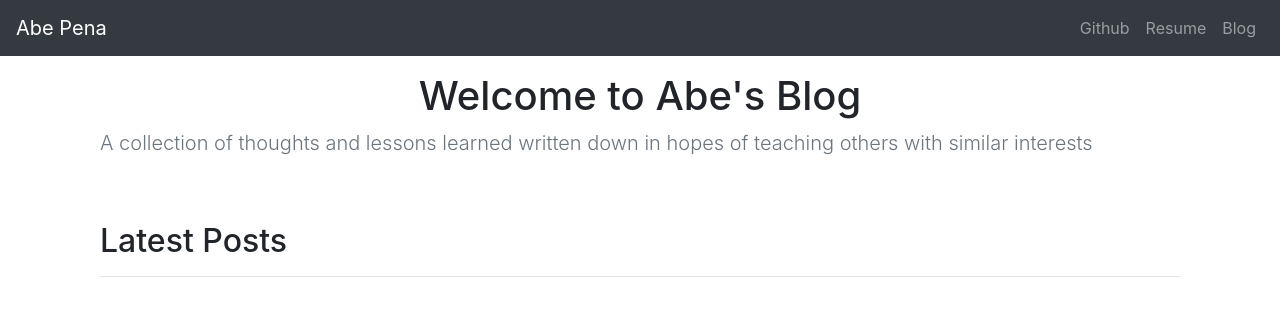
After one commit to Abepena/Django-Projects, a Django app: page /blog/ in a window 1280 px wide. The commit adds this page. Shown: the top 316 px of the page. Run offline with Django 3.2, Linux system fonts and the light colour scheme; data that the repository does not hold is empty; some libraries are stand-ins or nearby versions.

Commit message:
configured static files, set up blog/blogdetail routes

```diff
--- /dev/null
+++ b/portfolio-project/blog/templates/blog/blog_posts.html
@@ -0,0 +1,25 @@
+{% extends "jobs/base.html" %}
+
+{% block body %}
+    <div class="container">
+        <h1 class="text-center pt-3">Welcome to Abe's Blog</h1>
+        <p class="lead text-muted">A collection of thoughts and lessons learned written down in hopes of teaching others with similar interests</p>
+        <br>
+        <br>
+        <h2>Latest Posts</h2>
+        <hr>
+        <div class="row">
+            <div class="col-xs-12">
+                {% for blog in blogposts.all %}
+                <a class="text-center" href="{% url 'blog_detail' blog.id %}"><h3>{{blog.title}}</h3></a>
+                <p class="smaller text-muted text-center">{{ blog.date_only }}</p>
+                <img class="img-fluid d-block mx-auto mb-3 img-thumbnail"src="{{ blog.image.url }}" width=300>
+                <p class="text-muted">{{ blog.summary}} ...</p>
+            </div>
+            {% endfor %}
+        </div>
+    </div>
+
+{% endblock  %}
+
+<h1></h1>
--- /dev/null
+++ b/portfolio-project/blog/urls.py
@@ -0,0 +1,6 @@
+from django.urls import path
+from . import views
+urlpatterns = [
+    path('', views.blog, name='blog'),
+    path('<int:blog_id>/', views.detail, name='blog_detail' )
+]
--- a/portfolio-project/blog/views.py
+++ b/portfolio-project/blog/views.py
@@ -1,3 +1,10 @@
-from django.shortcuts import render
+from django.shortcuts import render, get_object_or_404
+from .models import Blog
+# Create your views here.
+def blog(request):
+    blogposts = Blog.objects.all()
+    return render(request, 'blog/blog_posts.html', {'blogposts': blogposts})
 
-# Create your views here.
+def detail(request, blog_id):
+    blog = get_object_or_404(Blog, pk=blog_id)
+    return render(request, 'blog/detail.html', {'blog': blog})
--- a/portfolio-project/jobs/templates/jobs/_navbar.html
+++ b/portfolio-project/jobs/templates/jobs/_navbar.html
@@ -1,5 +1,6 @@
+{% load static %}
 <nav class="navbar navbar-expand-lg navbar-dark bg-dark">
-    <a class="navbar-brand" href="#">Abe Pena</a>
+    <a class="navbar-brand" href="{% url 'home' %}">Abe Pena</a>
     <button class="navbar-toggler" type="button" data-toggle="collapse" data-target="#navbarNavAltMarkup" aria-controls="navbarNavAltMarkup"
         aria-expanded="false" aria-label="Toggle navigation">
         <span class="navbar-toggler-icon"></span>
@@ -7,10 +8,10 @@
     <div class="collapse navbar-collapse" id="navbarNavAltMarkup">
         <div class="navbar-nav ml-auto">
             <a class="nav-item nav-link
-            " href="#">Github
+            " href="https://github.com/abepena">Github
             </a>
-            <a class="nav-item nav-link" href="#">Resume</a>
-            <a class="nav-item nav-link" href="#">Blog</a>
+            <a class="nav-item nav-link" href="{% static 'resume_placeholder.pdf' %}">Resume</a>
+            <a class="nav-item nav-link" href="{% url 'blog' %}">Blog</a>
         </div>
     </div>
 </nav>
--- a/portfolio-project/jobs/templates/jobs/base.html
+++ b/portfolio-project/jobs/templates/jobs/base.html
@@ -1,21 +1,28 @@
 <!DOCTYPE html>
-{% load staticfiles %}
+{% load static %}
 <html lang="en">
 
 <head>
     <meta charset="UTF-8">
     <meta name="viewport" content="width=device-width, initial-scale=1, shrink-to-fit=no">
-    <title>Base with Bootstrap</title>
+    <title>Abe Pena</title>
     <link rel="stylesheet" href="https://stackpath.bootstrapcdn.com/bootstrap/4.1.0/css/bootstrap.min.css" integrity="sha384-9gVQ4dYFwwWSjIDZnLEWnxCjeSWFphJiwGPXr1jddIhOegiu1FwO5qRGvFXOdJZ4"
         crossorigin="anonymous">
     <link href="https://fonts.googleapis.com/css?family=Permanent+Marker" rel="stylesheet">
+
+    {% block style %}
+
+    {% endblock %}
+
 </head>
 
 <body>
     <!-- Main content to be extended from later-->
     {% include 'jobs/_navbar.html' %}
-    {% block content %}
-    {% endblock %}
+    <div class="container">
+        {% block body %}
+        {% endblock %}
+    </div>
     <!-- Bootstrap jquery, popper, and JS scripts -->
     <script src="https://code.jquery.com/jquery-3.3.1.slim.min.js" integrity="sha384-q8i/X+965DzO0rT7abK41JStQIAqVgRVzpbzo5smXKp4YfRvH+8abtTE1Pi6jizo"
         crossorigin="anonymous"></script>
--- a/portfolio-project/portfolio/settings.py
+++ b/portfolio-project/portfolio/settings.py
@@ -124,7 +124,13 @@ USE_TZ = True
 # Static files (CSS, JavaScript, Images)
 # https://docs.djangoproject.com/en/2.0/howto/static-files/
 
+
+STATIC_ROOT = os.path.join(BASE_DIR, 'static')
 STATIC_URL = '/static/'
+STATICFILES_DIRS = [
+    os.path.join(BASE_DIR, 'portfolio/static/'),
+]
+
 
 # Media Files (Images, Video, Etc)
 MEDIA_ROOT = os.path.join(BASE_DIR, 'media')
--- a/portfolio-project/portfolio/urls.py
+++ b/portfolio-project/portfolio/urls.py
@@ -14,7 +14,7 @@ Including another URLconf
     2. Add a URL to urlpatterns:  path('blog/', include('blog.urls'))
 """
 from django.contrib import admin
-from django.urls import path
+from django.urls import path, include
 from django.conf import settings
 from django.conf.urls.static import static
 import jobs.views
@@ -22,4 +22,5 @@ import jobs.views
 urlpatterns = [
     path('', jobs.views.home, name='home'),
     path('admin/', admin.site.urls),
+    path('blog/',include('blog.urls'))
 ] + static(settings.MEDIA_URL, document_root=settings.MEDIA_ROOT)
```
Also changed, not shown: portfolio-project/blog/models.py (+10 -0 lines), portfolio-project/blog/templates/blog/detail.html (added, +10 -0 lines), portfolio-project/jobs/templates/jobs/index.html (+15 -10 lines), portfolio-project/portfolio/static/headshot.jpg (added), 2 other files.
